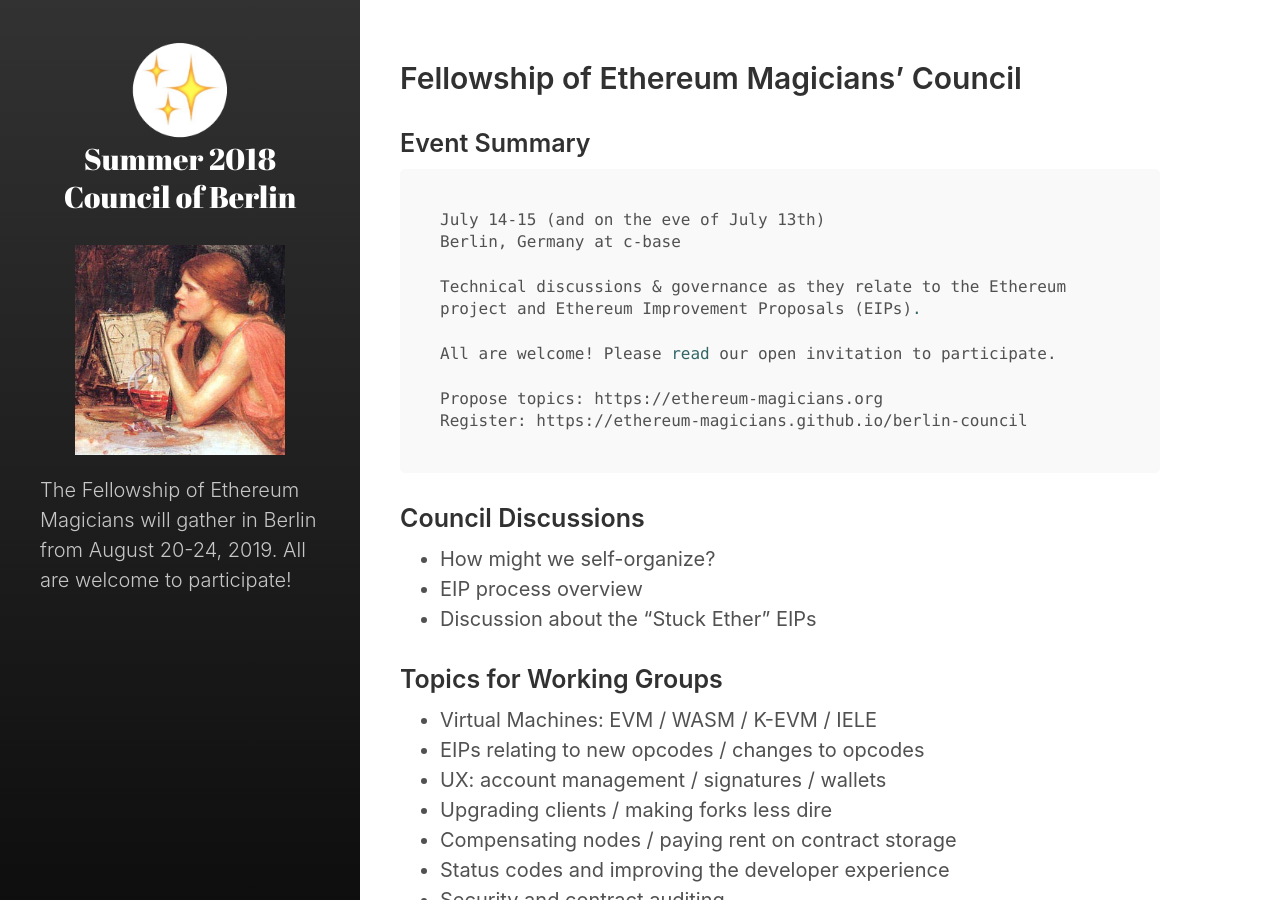
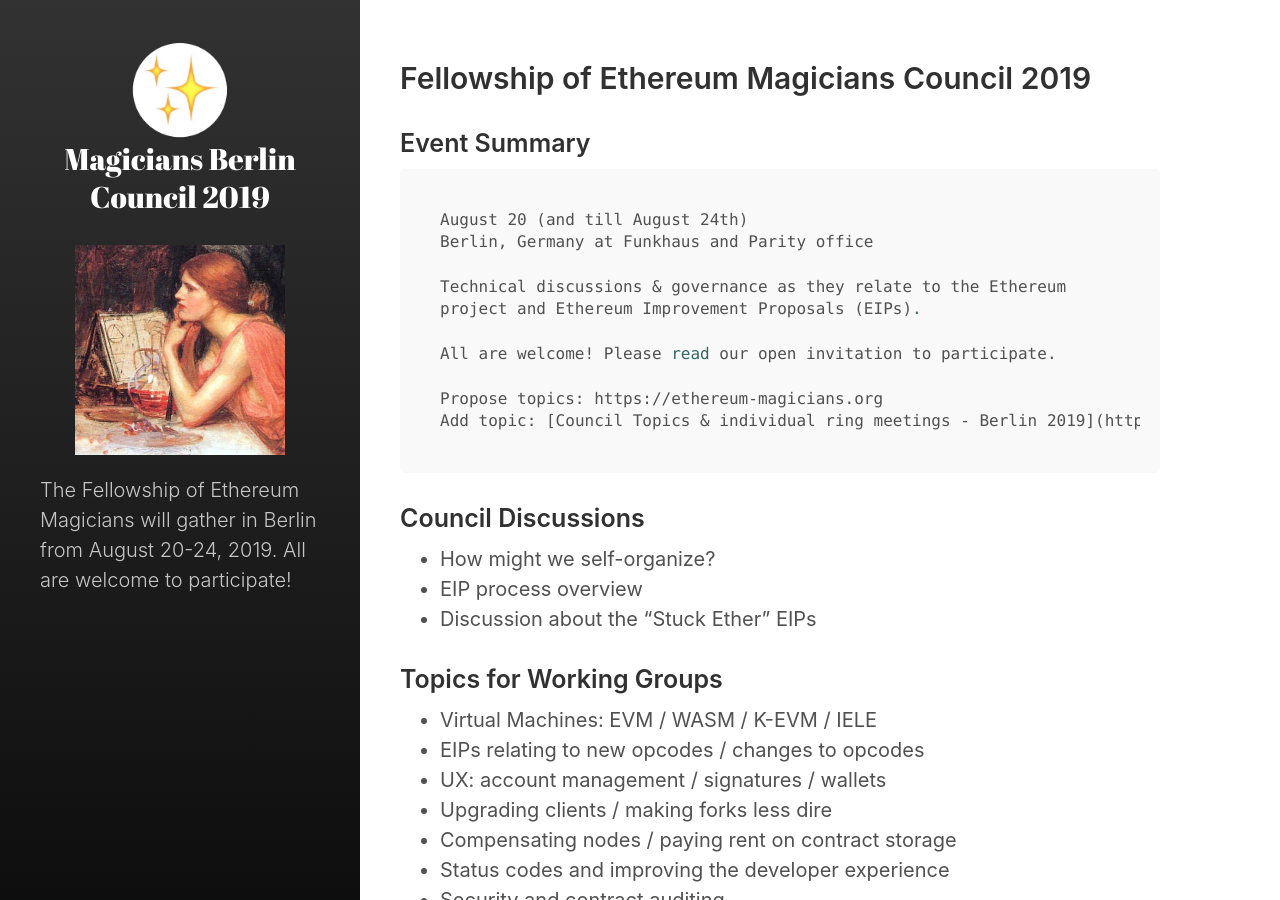
Before and after one commit to ethereum-magicians/berlin-council-2019, a Jekyll site: the page built from docs/poster.md, in a window 1280 px wide. Built offline with Jekyll 4.4.1, drawn with Linux system fonts in a browser that asks for light colours.

Commit message:
Update poster.md

````diff
--- a/docs/poster.md
+++ b/docs/poster.md
@@ -1,16 +1,16 @@
 ---
 layout: poster
-title: Summer 2018 Council of Berlin
+title: Magicians Berlin Council 2019
 sidebar_link: false
 ---
 
-## Fellowship of Ethereum Magicians' Council
+## Fellowship of Ethereum Magicians Council 2019
 
 ### Event Summary
 
 ``` bash
-July 14-15 (and on the eve of July 13th)
-Berlin, Germany at c-base
+August 20 (and till August 24th)
+Berlin, Germany at Funkhaus and Parity office
 
 Technical discussions & governance as they relate to the Ethereum
 project and Ethereum Improvement Proposals (EIPs).
@@ -18,7 +18,7 @@
 All are welcome! Please read our open invitation to participate.
 
 Propose topics: https://ethereum-magicians.org
-Register: https://ethereum-magicians.github.io/berlin-council
+Add topic: [Council Topics & individual ring meetings - Berlin 2019](https://docs.google.com/spreadsheets/d/16pYOZSjzDhOO5BTb7a3u_pBmU0529OsZPlgRw2DLkI0/edit#gid=0)
 ```
 
 
````
